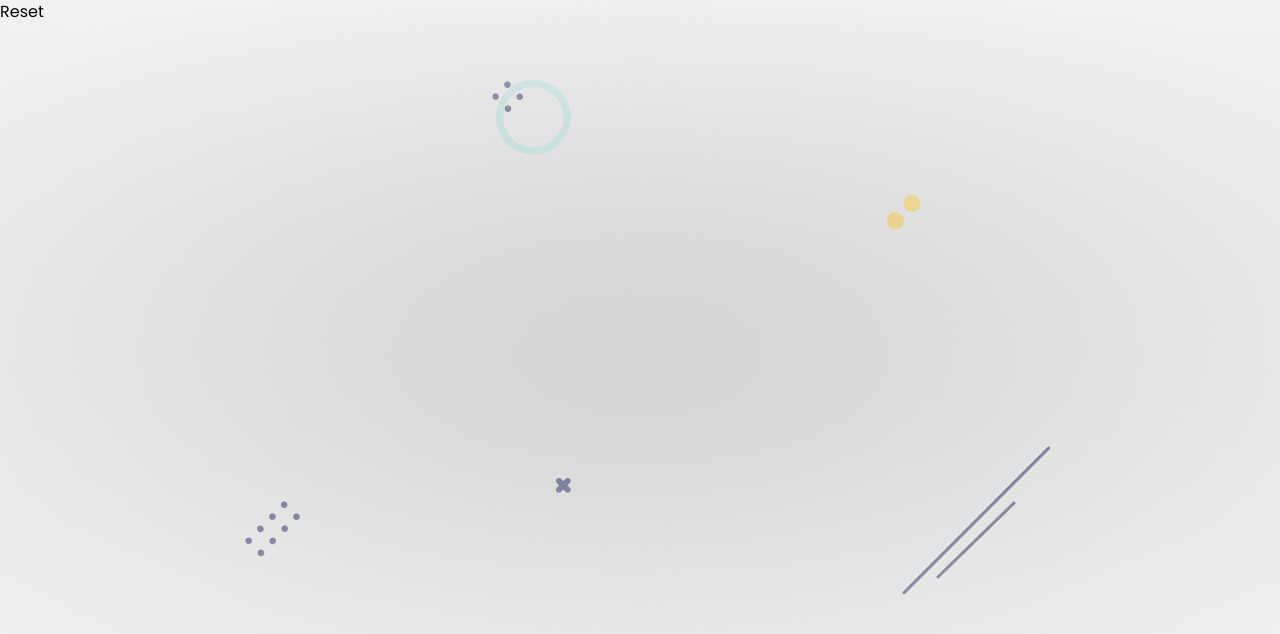
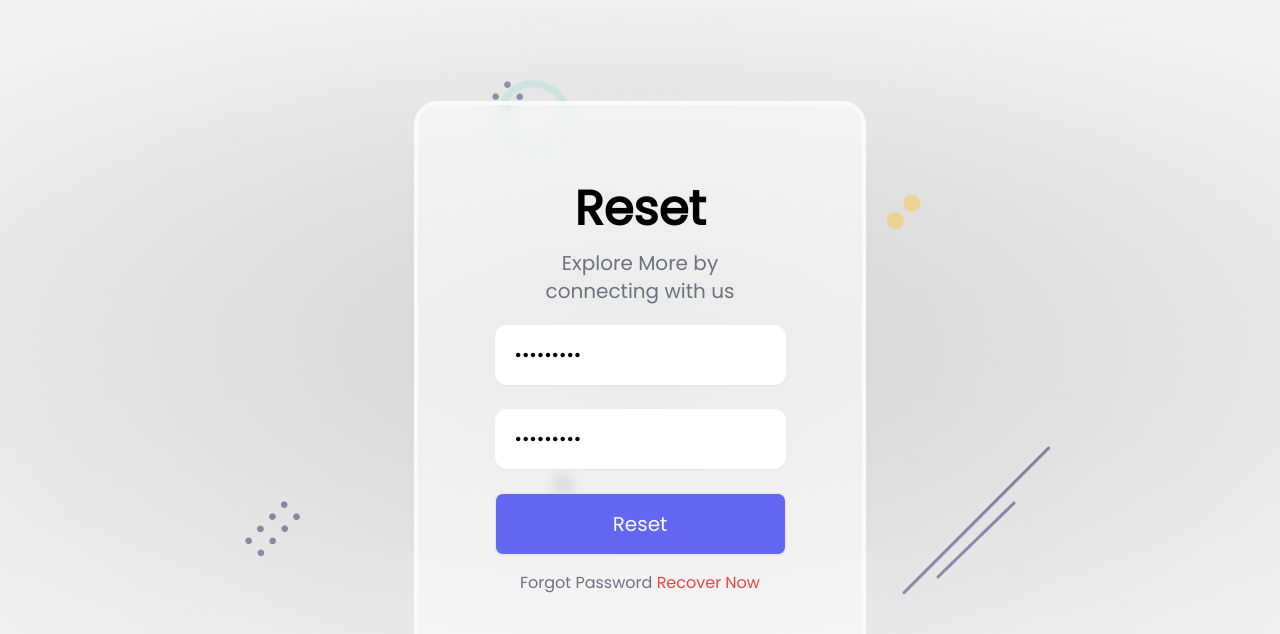
Before and after one commit to AmanWebDev2/Full_Authentication, a React (Vite) app in the folder client/: page /reset in a window 1280 px wide. Shown: the top 634 px of the page. Built offline with nearby package versions, Linux system fonts and the light colour scheme.

Commit message:
reset ui done

```diff
--- a/client/src/components/Reset.jsx
+++ b/client/src/components/Reset.jsx
@@ -1,9 +1,64 @@
-import React from 'react'
+import React from 'react';
+import { Link } from 'react-router-dom';
+import { Toaster } from 'react-hot-toast';
+import { useFormik } from 'formik';
+import { resetPasswordValidation } from '../helper/validate';
+import avatar from '../assets/profile.png';
+
+import styles from '../styles/Username.module.css';
 
 const Reset = () => {
+  const formik = useFormik({
+    initialValues: {
+      password: 'admin@123',
+      confirm_pwd: 'admin@123'
+    },
+    validate: resetPasswordValidation,
+    // only validate when click on submit button
+    validateOnBlur:false,
+    validateOnChange: false,
+    onSubmit: async (values) => {
+      //trim
+      console.log(values)
+    }
+
+  })
   return (
-    <div>Reset</div>
+    <>
+    <div className="container mx-auto">
+
+    <Toaster position='top-center' reverseOrder={false}></Toaster>
+
+      <div className='flex justify-center items-center h-screen'>
+      <div className={styles.glass}>
+
+        <div className="title flex flex-col items-center">
+          <h4 className='text-5xl font-bold'>Reset</h4>
+          <span className='py-4 text-xl w-2/3 text-center text-gray-500'>
+            Explore More by connecting with us
+          </span>
+        </div>
+
+        <form className='py-1' onSubmit={formik.handleSubmit}>
+
+          <div className="textbox flex flex-col items-center gap-6">
+            <input {...formik.getFieldProps('password')} type="password" placeholder='New Password' className={styles.textbox}/>
+            <input {...formik.getFieldProps('confirm_pwd')} type="password" placeholder='Repeat Password' className={styles.textbox}/>
+            <button  className={styles.btn} type="submit">Reset</button>
+          </div>
+
+          <div className="text-center py-4">
+            <span className='text-gray-500'>Forgot Password
+            <Link className='text-red-500' to="/recovery"> Recover Now</Link></span>
+          </div>
+        </form>
+
+
+      </div>
+      </div>
+    </div>
+    </>
   )
 }
 
-export default Reset
+export default Reset;
--- a/client/src/helper/validate.js
+++ b/client/src/helper/validate.js
@@ -11,6 +11,18 @@
     const error = passwordVerify({},values);
     return error;
 }
+
+export async function resetPasswordValidation(values) {
+    const error = passwordVerify({},values);
+
+    if(values.password !== values.confirm_pwd) {
+        error.exit = toast.error('Password not match...!');
+    }
+
+    return error;
+}
+
+/****************************************************** */
 
 function passwordVerify(error={},values) {
     const specialChars = /[`!@#$%^&*()_+\-=\[\]{};':"\\|,.<>\/?~]/;
```
